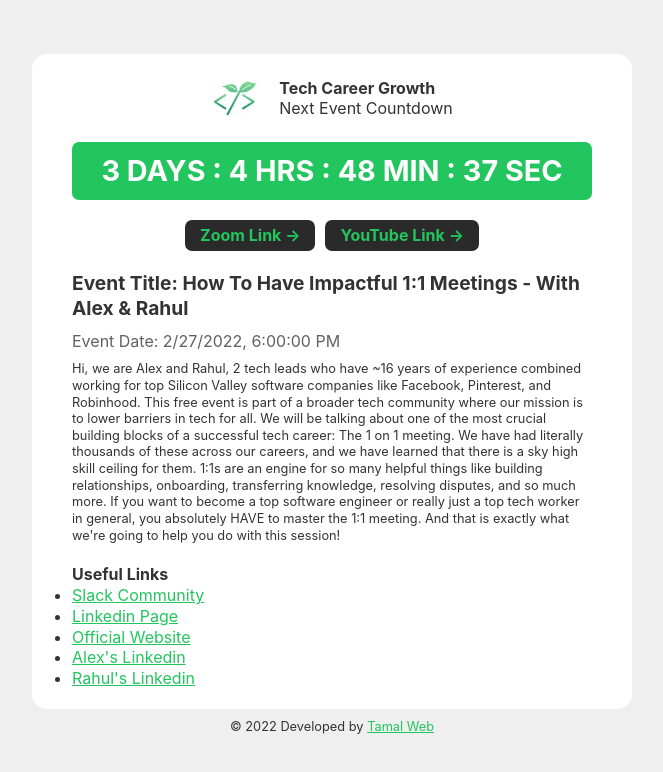
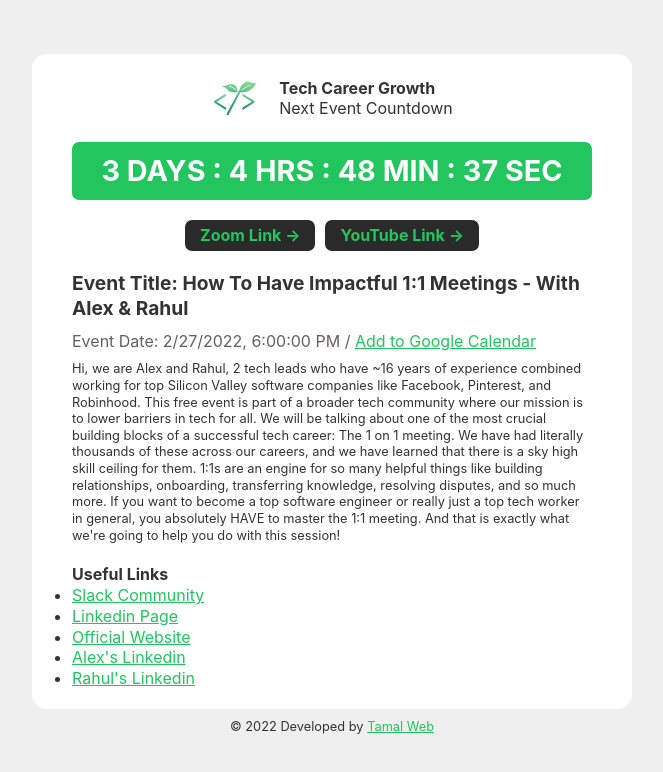
Before and after one commit to tamalchowdhury/tech-career-growth-event-countdown, a React (Vite) app: page / in a window 1280 px wide. Shown: the top 772 px of the page, without its empty margins (308-971 px from the left). Built offline with nearby package versions, Linux system fonts and the light colour scheme.

Commit message:
⌚added google calendar link

```diff
--- a/src/App.jsx
+++ b/src/App.jsx
@@ -74,7 +74,10 @@ function App() {
         <main className="event">
           <div className="event__title">Event Title: {event.TITLE}</div>
           <div className="event__date">
-            Event Date: {new Date(event.TIME_GMT).toLocaleString()}
+            Event Date: {new Date(event.TIME_GMT).toLocaleString()} /{' '}
+            <a href={event.GOOGLE_CAL} target="_blank">
+              Add to Google Calendar
+            </a>
           </div>
           <div className="event__detials">{event.DETAILS}</div>
         </main>
```
